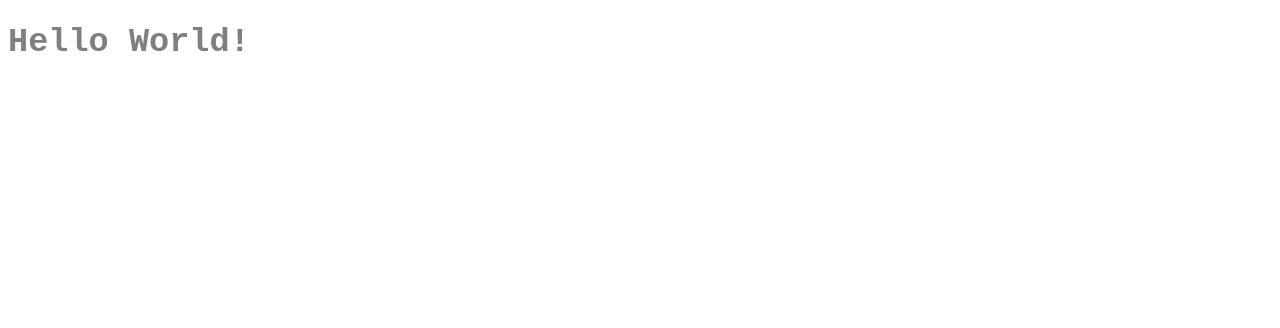
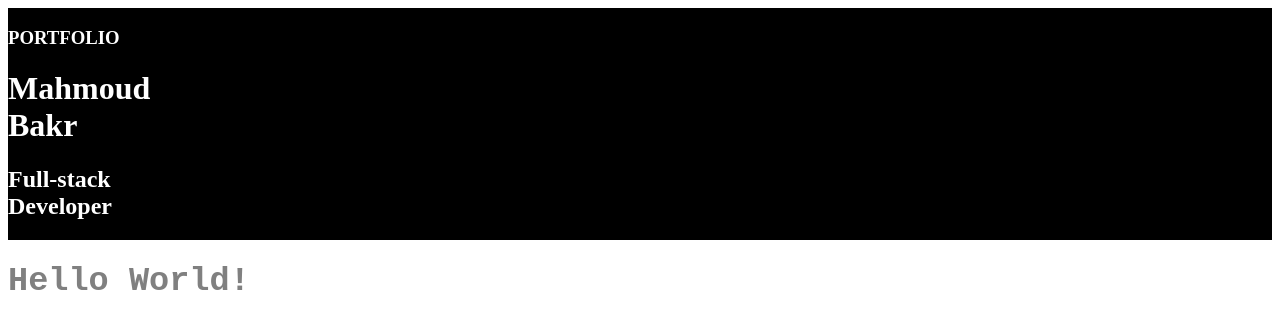
Before and after one commit to MahmoudBakr23/new-portfolio, a React (Create React App) app: page / in a window 1280 px wide. Shown: the top 328 px of the page. Built offline with nearby package versions, Linux system fonts and the light colour scheme.

Commit message:
Create Home page component

```diff
--- a/src/App.js
+++ b/src/App.js
@@ -1,8 +1,10 @@
 import StyledApp from "./Components/App.styled";
+import Home from "./Components/Home";
 
 const App = () => {
   return (
     <div className="App">
+      <Home />
       <StyledApp>Hello World!</StyledApp>
     </div>
   );
--- a/src/Components/App.styled.js
+++ b/src/Components/App.styled.js
@@ -4,6 +4,7 @@ const StyledApp = styled.h1`
     color: gray;
     font-size: 2.1rem;
     font-family: monospace;
+    font-weight: bold;
 `;
 
 export default StyledApp
--- /dev/null
+++ b/src/Components/Home.js
@@ -0,0 +1,17 @@
+import { Container } from "./Styles/Home.styled";
+import { LinesImg } from "./Styles/Home.styled";
+
+const  Home = () => {
+    return(
+        <Container>
+            <div>
+                <h3>PORTFOLIO</h3>
+                <h1>Mahmoud Bakr</h1>
+                <h2>Full-stack Developer</h2>
+            </div>
+            <LinesImg />
+        </Container>
+    )
+}
+
+export default Home;
--- /dev/null
+++ b/src/Components/Styles/Home.styled.js
@@ -0,0 +1,17 @@
+import styled from "styled-components";
+import linedImg from "../../vertical_lines.png"
+
+const Container = styled.div`
+    display: flex;
+    justify-content: space-between;
+    background-color: black;
+    color: white;
+`;
+
+const LinesImg = styled.div`
+    background-image: url(${linedImg});
+    width: 100%;
+    height: 100%;
+`
+
+export { Container, LinesImg }
```
Also changed, not shown: src/vertical_lines.png (added).
